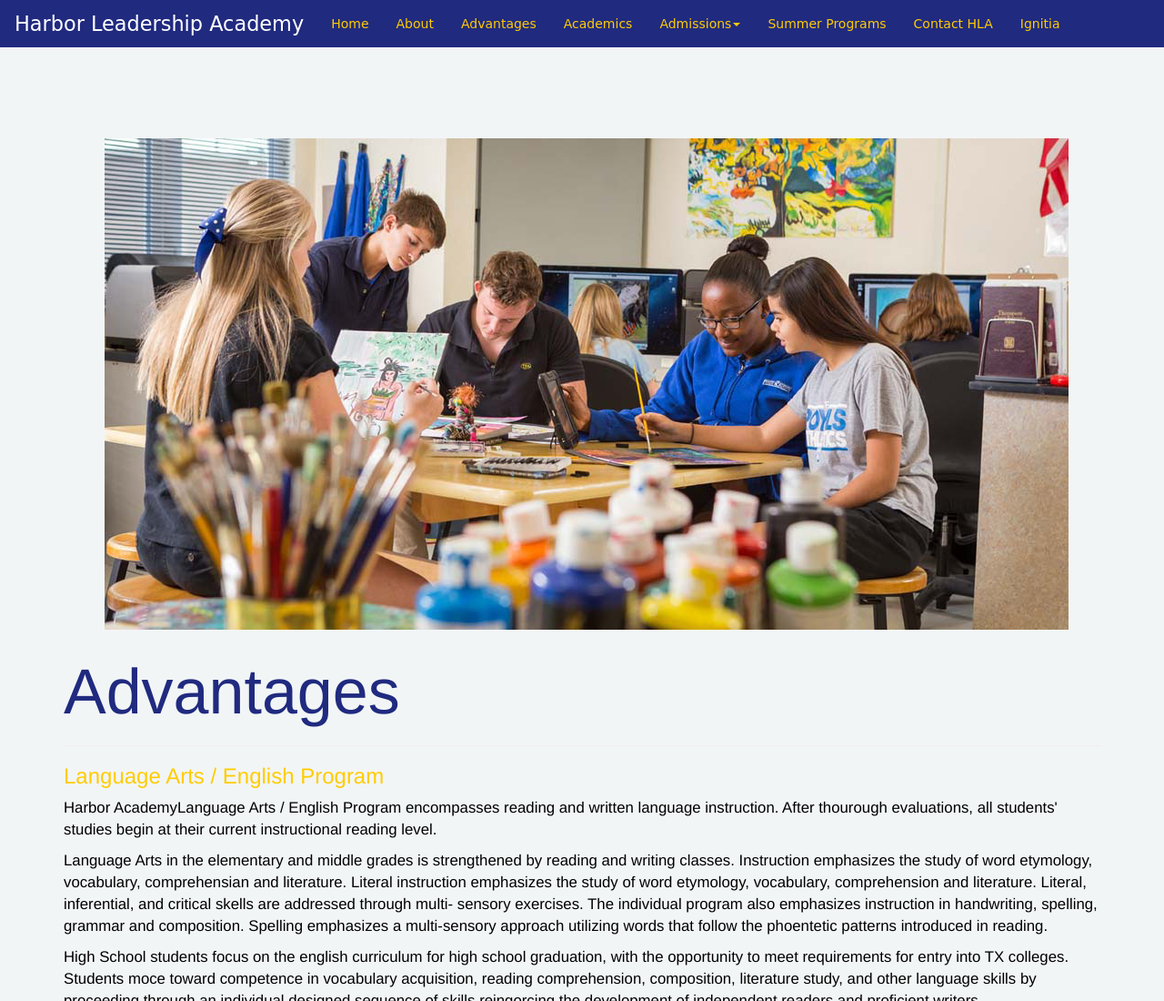
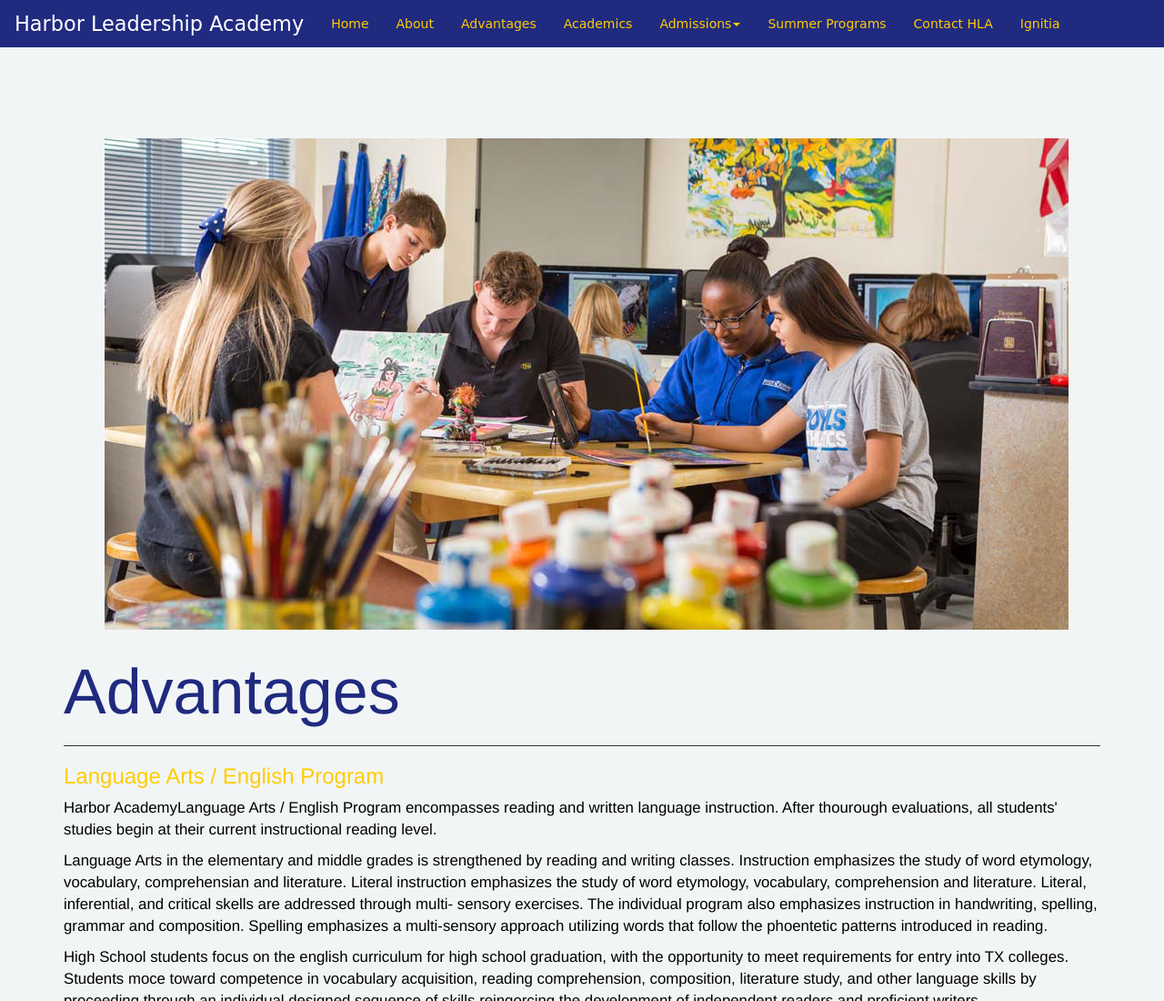
Before and after one commit to CooperHiggins/hla, a plain HTML site: page advantages.html in a window 1280 px wide. Shown: the top 1100 px of the page at 91% size. Drawn offline with Linux system fonts and the light colour scheme; files that its build step writes are made by us from their sources.

Commit message:
hr color: black;

```diff
--- a/advantages.html
+++ b/advantages.html
@@ -72,7 +72,7 @@
 
     <div class="container">
       <h1> Advantages</h1>
-      <hr>
+      <hr style="style-one">
       <h3>Language Arts / English Program</h3>
       <p>Harbor AcademyLanguage Arts / English Program encompasses reading and written language instruction. After thourough evaluations, all students' studies begin at their current instructional reading level.</p>
 
--- a/styles/main.css
+++ b/styles/main.css
@@ -50,6 +50,12 @@ ul {
 }
 ol {
   color: white;
+}
+hr {
+    margin-top: 20px;
+    margin-bottom: 20px;
+    border: 0;
+    border-top: 1px solid;
 }
 .background-image {
   url:();
```
